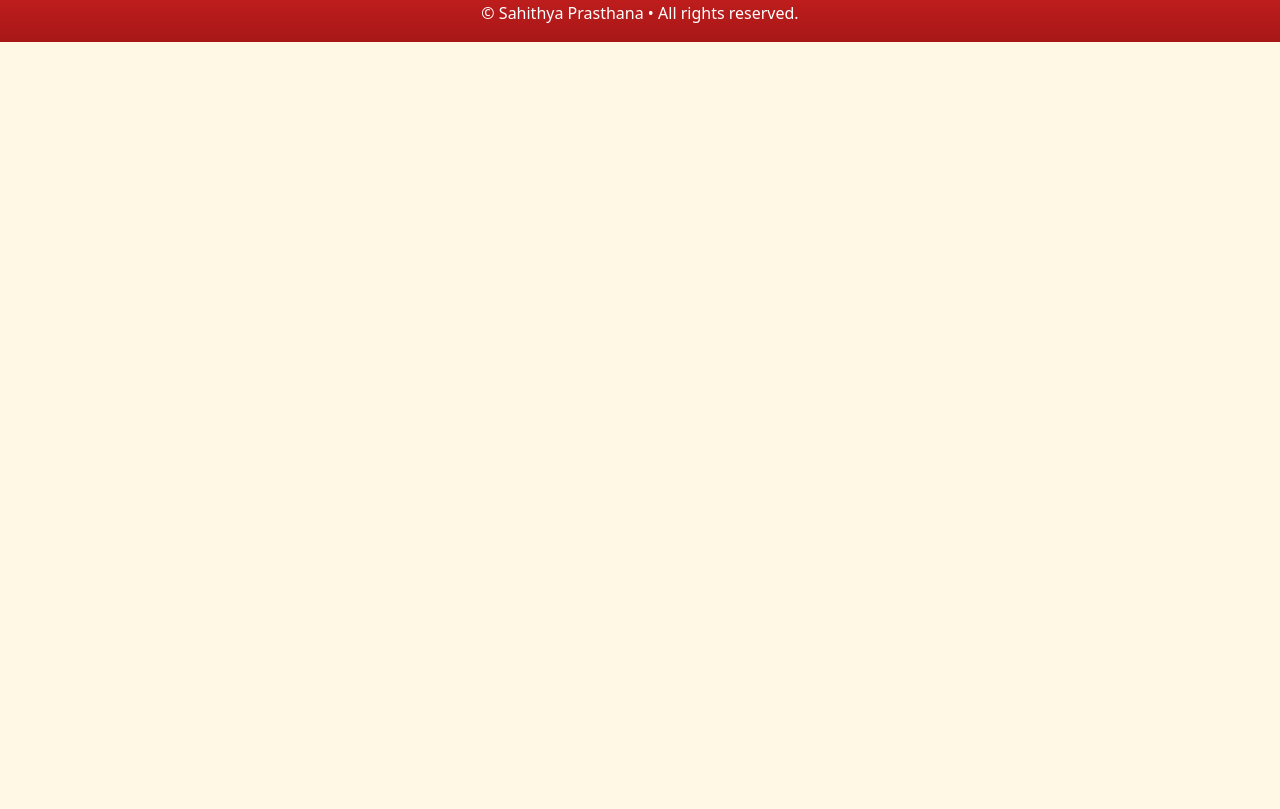
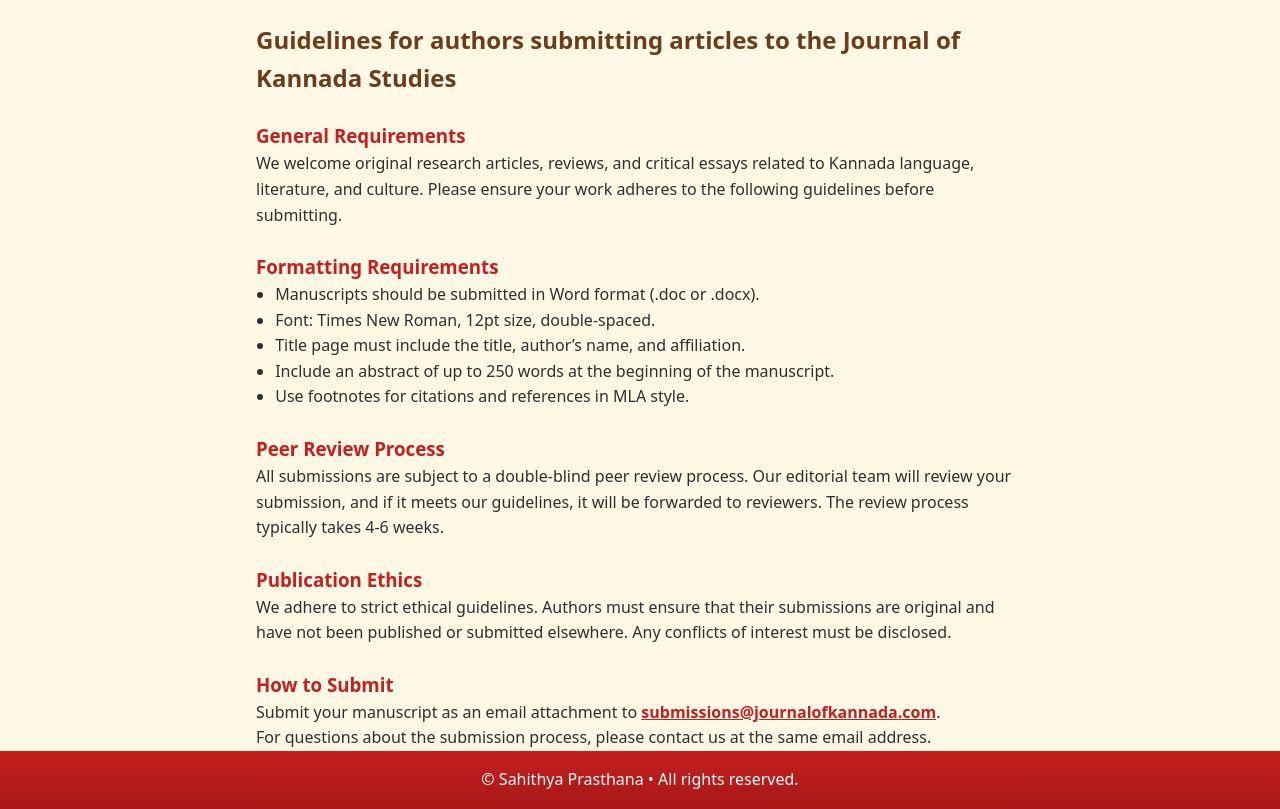
Before and after one commit to dhiyuggroup/dhiyuggroup.github.io, a plain HTML site: page guidelines.html in a window 1280 px wide. Shown: the part 456-1265 px from the top of the page. Before the commit the page ends 800 px from the top, so only its background shows below. Drawn offline with Linux system fonts and the light colour scheme.

Commit message:
Updated some pages

```diff
--- a/guidelines.html
+++ b/guidelines.html
@@ -17,7 +17,50 @@
   <!-- Reusable header -->
   <div id="header-include"></div>
 
-  <h1>Guidelines page</h1>
+  <main class="sp-container" style="max-width: 800px; margin: 0 auto;">
+    <h1 style="font-family: 'Noto Serif Kannada', serif; color: var(--sp-brown-800); margin-bottom: 18px;">Submission Guidelines</h1>
+    <h2 style="color: var(--sp-brown-600); margin-top: 1.5em;">Guidelines for authors submitting articles to the Journal of Kannada Studies</h2>
+
+    <section style="margin-top: 1.5em;">
+      <h3 style="color: var(--sp-red-700);">General Requirements</h3>
+      <p>
+        We welcome original research articles, reviews, and critical essays related to Kannada language, literature, and culture. Please ensure your work adheres to the following guidelines before submitting.
+      </p>
+    </section>
+
+    <section style="margin-top: 1.5em;">
+      <h3 style="color: var(--sp-red-700);">Formatting Requirements</h3>
+      <ul style="margin-left: 1.2em;">
+        <li>Manuscripts should be submitted in Word format (.doc or .docx).</li>
+        <li>Font: Times New Roman, 12pt size, double-spaced.</li>
+        <li>Title page must include the title, author’s name, and affiliation.</li>
+        <li>Include an abstract of up to 250 words at the beginning of the manuscript.</li>
+        <li>Use footnotes for citations and references in MLA style.</li>
+      </ul>
+    </section>
+
+    <section style="margin-top: 1.5em;">
+      <h3 style="color: var(--sp-red-700);">Peer Review Process</h3>
+      <p>
+        All submissions are subject to a double-blind peer review process. Our editorial team will review your submission, and if it meets our guidelines, it will be forwarded to reviewers. The review process typically takes 4-6 weeks.
+      </p>
+    </section>
+
+    <section style="margin-top: 1.5em;">
+      <h3 style="color: var(--sp-red-700);">Publication Ethics</h3>
+      <p>
+        We adhere to strict ethical guidelines. Authors must ensure that their submissions are original and have not been published or submitted elsewhere. Any conflicts of interest must be disclosed.
+      </p>
+    </section>
+
+    <section style="margin-top: 1.5em;">
+      <h3 style="color: var(--sp-red-700);">How to Submit</h3>
+      <p>
+        Submit your manuscript as an email attachment to <a href="mailto:submissions@journalofkannada.com" style="color: var(--sp-red-700); font-weight: 700;">submissions@journalofkannada.com</a>.<br>
+        For questions about the submission process, please contact us at the same email address.
+      </p>
+    </section>
+  </main>
 
   <!-- Reusable footer -->
   <div id="footer-include"></div>
```
Also changed, not shown: about.html (+28 -4 lines), contact.html (+16 -4 lines).
